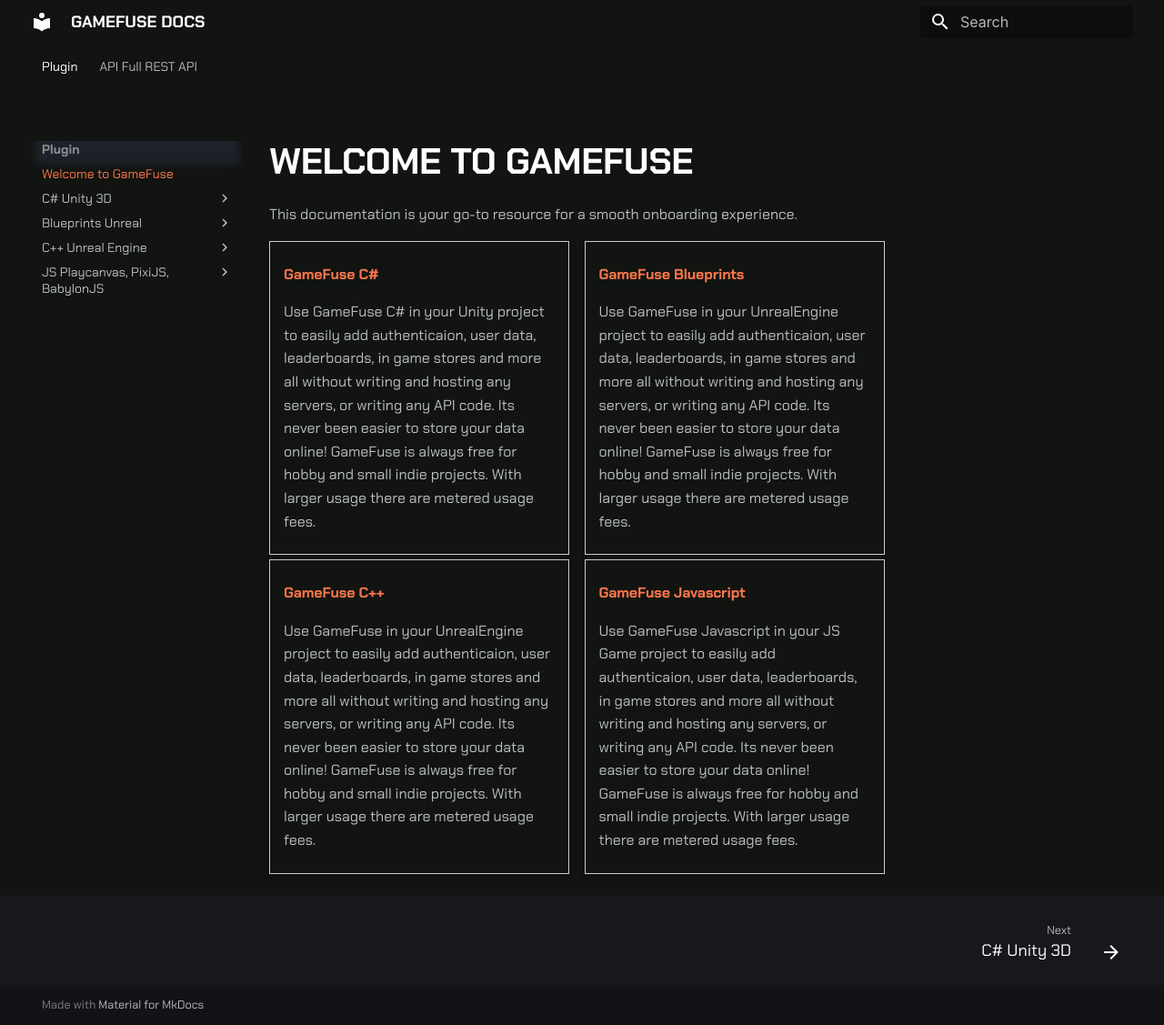
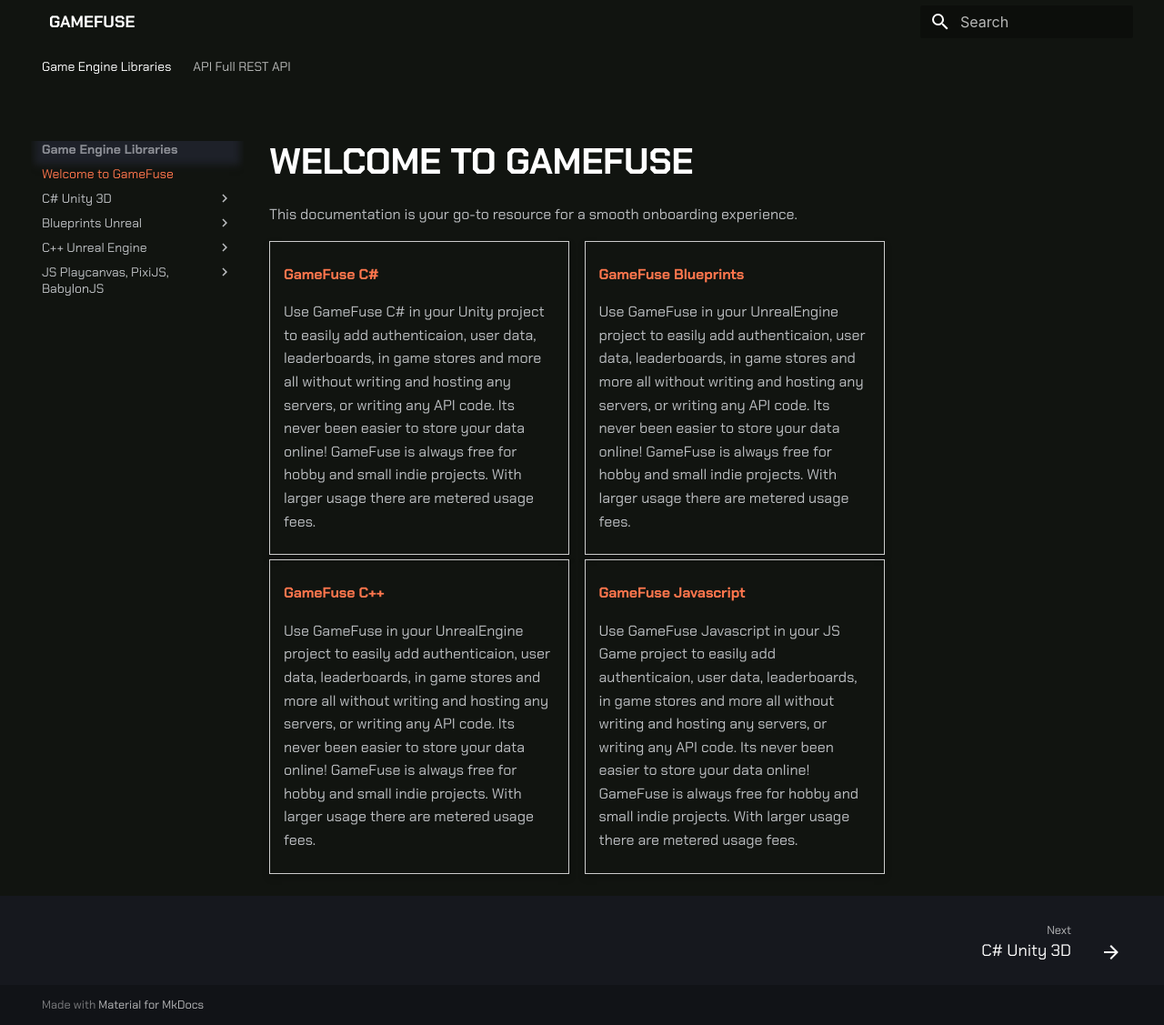
Before and after one commit to game-fuse/gamefusedocs, an MkDocs documentation site: the page built from docs/index.md, in a window 1280 px wide and 1127 px high. Shown: the whole window at 91% size. Built offline with MkDocs 1.6.1 and Material for MkDocs 9.7.7, drawn with Linux system fonts in a browser that asks for light colours; some web fonts are replaced.

Commit message:
more css

```diff
--- a/docs/custom.css
+++ b/docs/custom.css
@@ -32,8 +32,8 @@
 .md-header__button{
   margin: 0 !important;
   padding: 0!important;
-  widows: 0!important;
-  display: none;
+  width: 0!important;
+  display: none !important;
 }
 .md-header__title{
   margin-left: 0;
--- a/mkdocs.yml
+++ b/mkdocs.yml
@@ -1,8 +1,8 @@
-site_name: GameFuse Docs
+site_name: GAMEFUSE
 site_url:
 
 nav:
-  - Plugin:
+  - Game Engine Libraries:
       - index.md
       - C# Unity 3D:
         - C# Unity 3D/getting started.md
```
